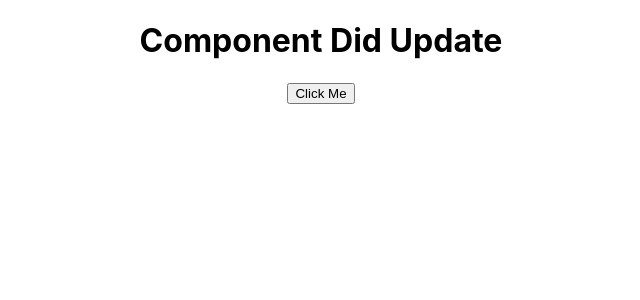
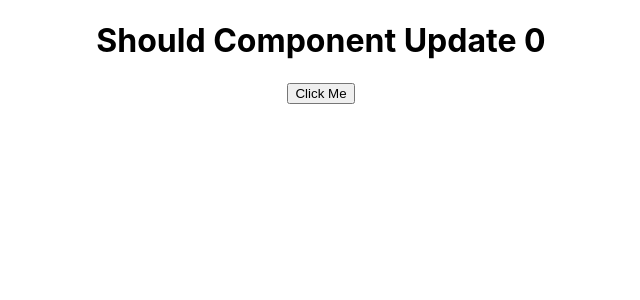
Before and after one commit to yuvraj-github/React-Tutorials, a React (Create React App) app: page / in a window 1280 px wide. Shown: the top 300 px of the page, without its empty margins (319-959 px from the left). Built offline with nearby package versions, Linux system fonts and the light colour scheme.

Commit message:
Added should component update concept

```diff
--- a/src/App.js
+++ b/src/App.js
@@ -1,6 +1,7 @@
 import './App.css';
 import React, { useState } from 'react';
-import ComponentDidUpdate from './Class Component/ComponentDidUpdate';
+import ShoudComponentUpdate from './Class Component/ShouldComponentUpdate';
+//import ComponentDidUpdate from './Class Component/ComponentDidUpdate';
 //import ComponentDidMount from './Class Component/ComponentDidMount';
 //import PropsAsFunction from './Functional Component/PropsAsFunciton';
 //import ConditionalRendering from './Functional Component/ConditionalRendering';
@@ -36,7 +37,8 @@ function App() {
       {/* <ConditionalRendering /> */}
       {/* <PropsAsFunction data={getData}/> */}
       {/* <ComponentDidMount /> */}
-      <ComponentDidUpdate />
+      {/* <ComponentDidUpdate /> */}
+      <ShoudComponentUpdate />
     </div>
   );
 }
--- /dev/null
+++ b/src/Class Component/ShouldComponentUpdate.js
@@ -0,0 +1,31 @@
+/**
+ *
+ * Stop component rerendering on update of state of props.
+ */
+
+
+import { Component } from "react";
+
+class ShoudComponentUpdate extends Component {
+    constructor() {
+        super();
+        this.state = {
+            count:0
+        }
+    }
+    shouldComponentUpdate() {
+        console.log('shouldComponentUpdate');
+        return true;
+    }
+    render() {
+        console.log('render');
+        return (
+            <div>
+                <h1>Should Component Update {this.state.count}</h1>
+                <button onClick={() => this.setState({count: this.state.count+1})}>Click Me</button>
+            </div>
+        )
+    }
+}
+
+export default ShoudComponentUpdate
```
